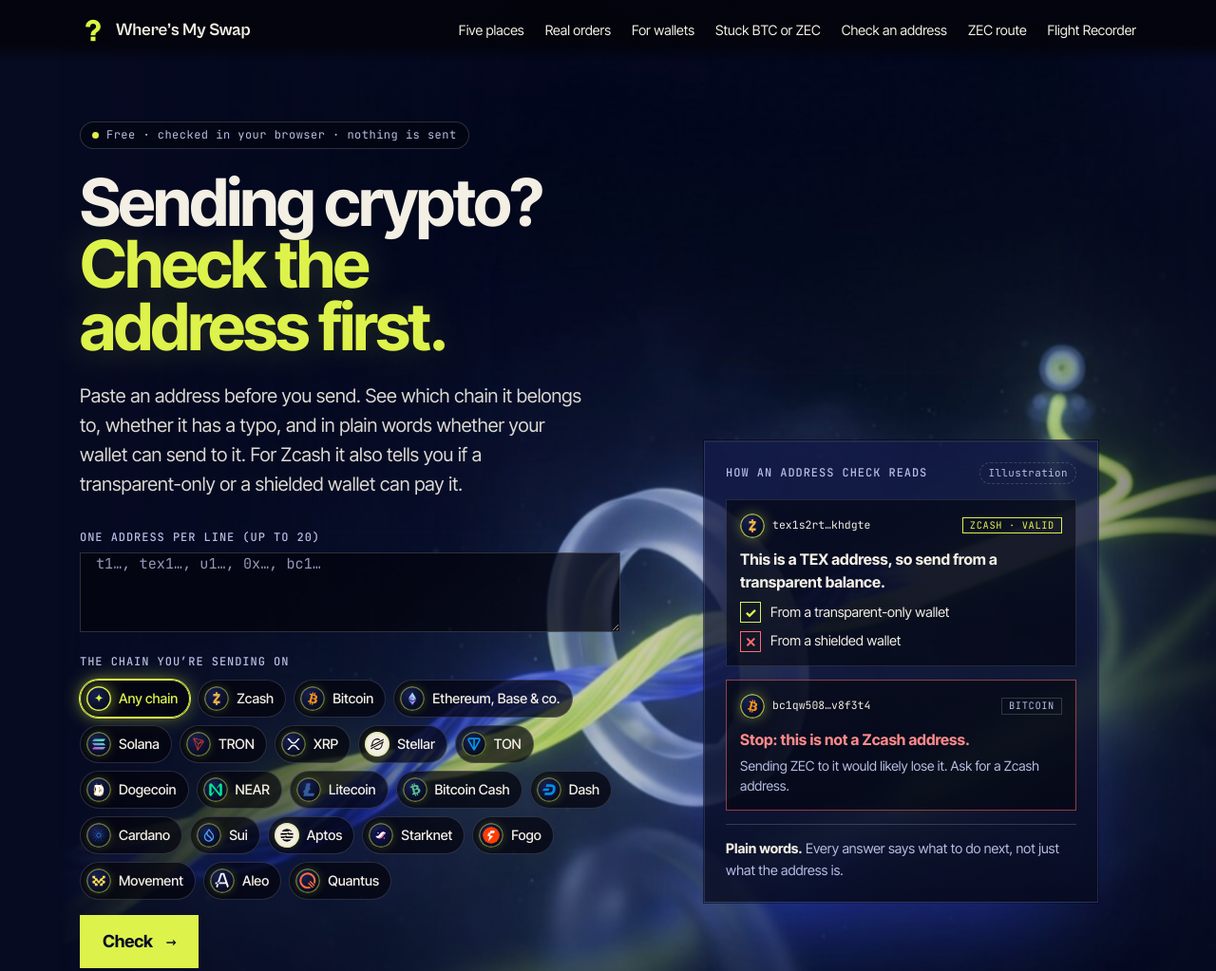
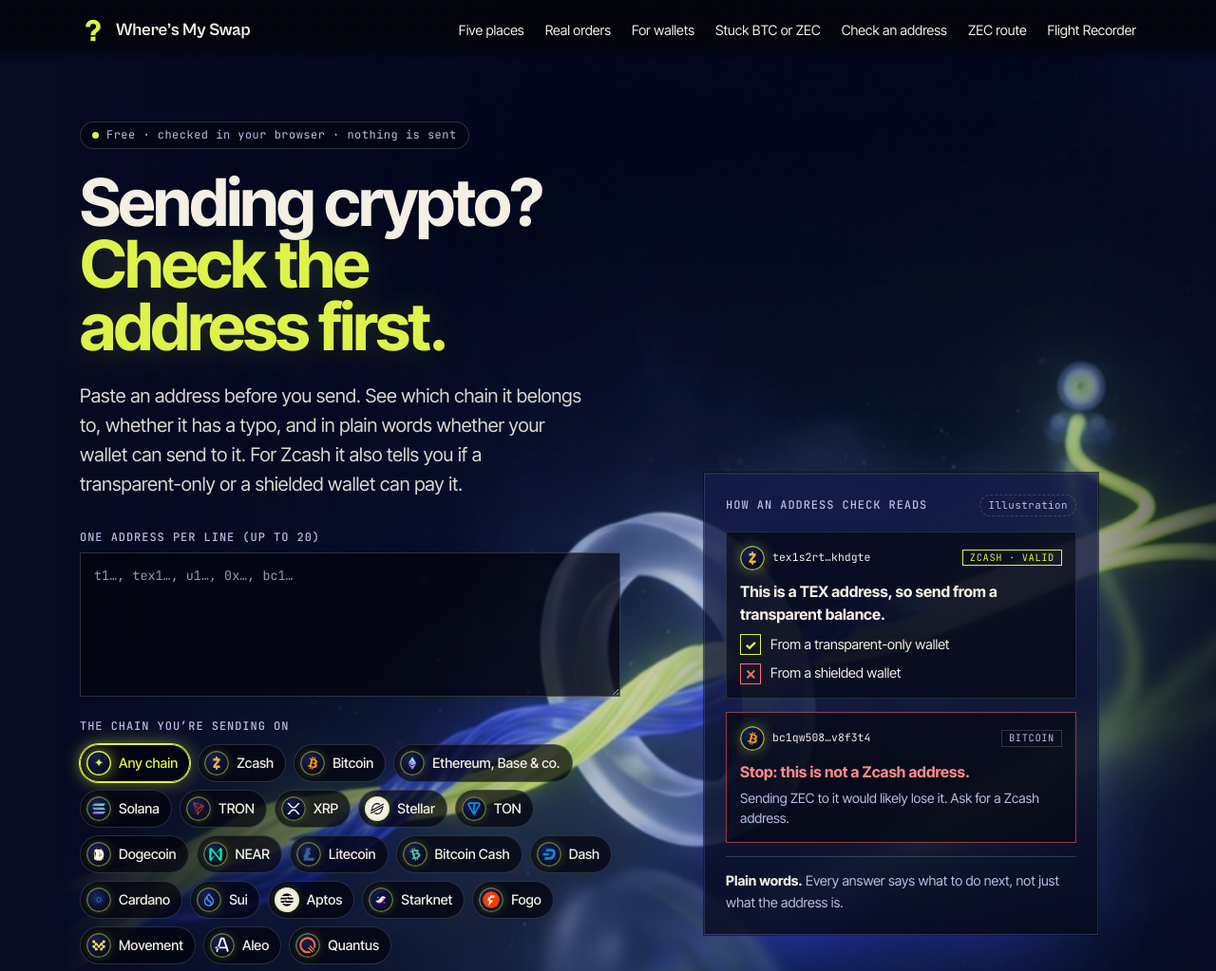
Before and after one commit to cryppit/wheres-my-swap, a website built with Vite: page web/address.html in a window 1280 px wide. Shown: the top 1023 px of the page at 95% size. Built offline with nearby package versions, Linux system fonts and the light colour scheme; a web font is replaced by a local one.

Commit message:
Address check: one address per line in the box; a long one scrolls instead of breaking mid-address

```diff
--- a/web/address.html
+++ b/web/address.html
@@ -53,7 +53,7 @@
             <p class="lede in in-3">Paste an address before you send. See which chain it belongs to, whether it has a typo, and in plain words whether your wallet can send to it. For Zcash it also tells you if a transparent-only or a shielded wallet can pay it.</p>
             <form class="form in in-4" id="form" aria-label="Check addresses">
               <label for="q">One address per line (up to 20)</label>
-              <textarea class="input addr-input" id="q" rows="3" autocomplete="off" spellcheck="false" autocapitalize="off" placeholder="t1…, tex1…, u1…, 0x…, bc1…"></textarea>
+              <textarea class="input addr-input" id="q" rows="5" wrap="off" autocomplete="off" spellcheck="false" autocapitalize="off" placeholder="t1…, tex1…, u1…, 0x…, bc1…"></textarea>
               <fieldset class="chain-pick">
                 <legend>The chain you’re sending on</legend>
                 <div class="cp-row">
--- a/web/styles.css
+++ b/web/styles.css
@@ -473,7 +473,8 @@ img[src$="linea.svg"], img[src$="zksync.svg"] { background: #f3efe4; border-radi
 .wait-go:hover { text-decoration: underline; text-underline-offset: 3px; }
 
 /* The address page (web/address.ts) */
-.addr-input { width: 100%; min-height: 84px; resize: vertical; font-family: var(--font-mono); }
+/* One address per line, never broken mid-address: a long one scrolls sideways instead of wrapping. */
+.addr-input { width: 100%; height: auto; min-height: 9.5rem; padding: 12px 14px; resize: vertical; font: 0.84rem/1.7 var(--font-mono); white-space: pre; overflow-wrap: normal; overflow-x: auto; }
 .addr-row { margin-top: 12px; align-items: center; flex-wrap: wrap; }
 .addr-hint-label { color: var(--mist); font-size: 0.9rem; }
 .addr-hint { flex: 1 1 240px; }
```
